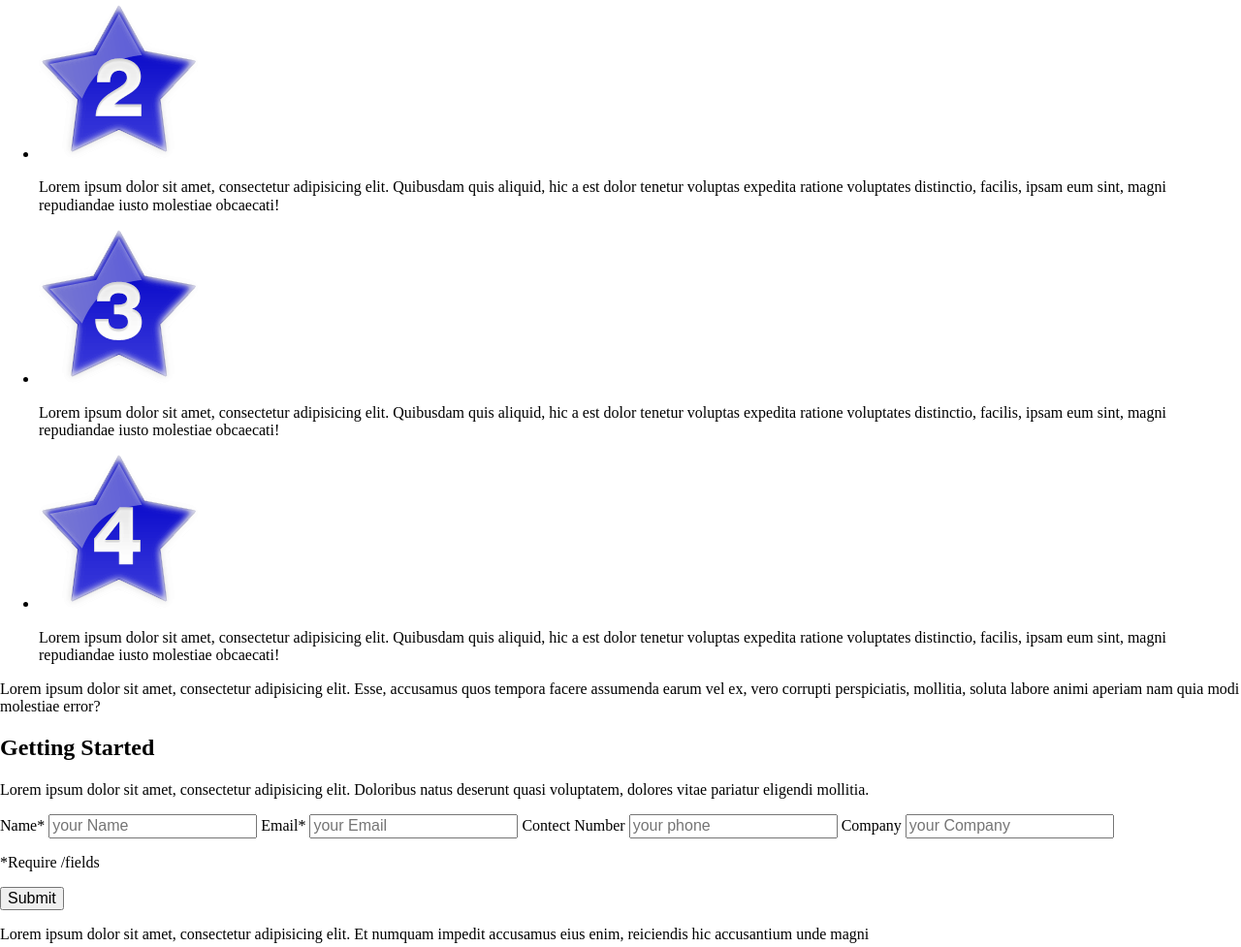
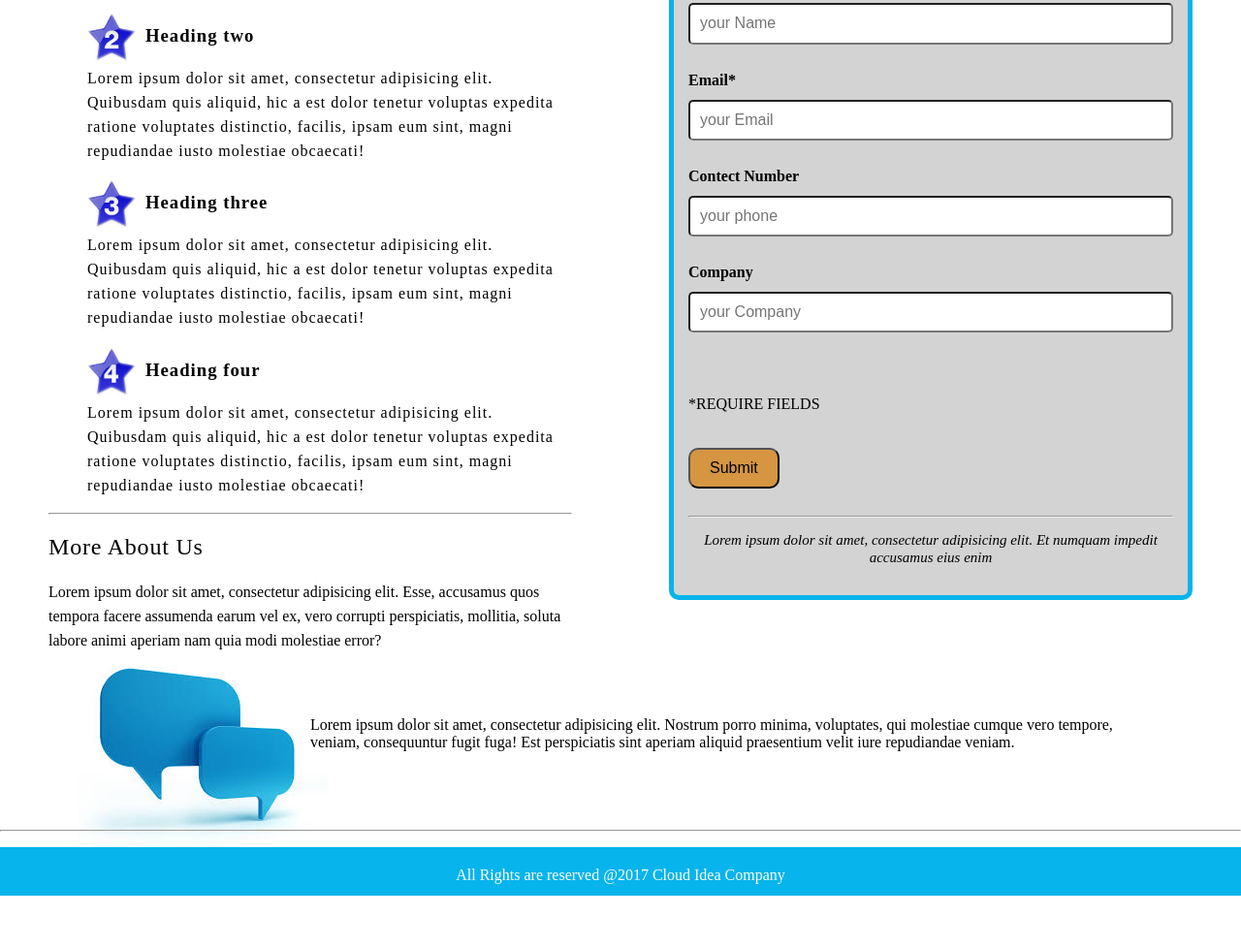
Before and after one commit to imran-ib/landing-page, a website: page app/index.html in a window 1280 px wide. Shown: the part 603-1580 px from the top of the page at 97% size. After the commit the page ends 1527 px from the top, so only its background shows below. Drawn offline with Linux system fonts and the light colour scheme; files whose address does not match are found by name.

Commit message:
project completed

```diff
--- a/app/assets/styles/base/_global.css
+++ b/app/assets/styles/base/_global.css
@@ -3,3 +3,6 @@ a {
 	font-size: 22px;
 
 }
+li{
+	list-style: none;
+}
--- a/app/assets/styles/base/_mixin.css
+++ b/app/assets/styles/base/_mixin.css
@@ -1,5 +1,19 @@
-@define-mixin atLarge{
+@define-mixin atSmall {
+	@media (min-width: 530px) {
+		@mixin-content;
+	}
+}
 
+
+@define-mixin atMedium {
+	@media (min-width: 800px) {
+		@mixin-content;
+	}
+}
+
+
+
+@define-mixin atLarge {
 	@media (min-width: 1008px) {
 		@mixin-content;
 	}
@@ -7,20 +21,11 @@
 
 
 
-@define-mixin atMedium{
+@define-mixin clearfix{
 
-	@media (min-width: 800px) {
-		@mixin-content;
-
-	}
-
+	&::after{
+			content:"";
+			clear: both;
+			display: table;
+		}
 }
-
-
-
-
-@define-mixin atSmall{
-	@media (min-width: 640px){
-		@mixin-content;
-	}
-}
--- a/app/assets/styles/base/_var.css
+++ b/app/assets/styles/base/_var.css
@@ -1,6 +1,4 @@
 $mainBlue: #0A4CC2;
 $mainNav: #07B4EB;
-
-
-/*$mainBlue: #2f5572;
-$mainOrange:#d59541;*/
+$darkBlue: #120D9C;
+$mainOrange:#d59541;
--- /dev/null
+++ b/app/assets/styles/modules/_footer.css
@@ -0,0 +1,14 @@
+.footer{
+	display: block;
+	margin-top: 10px;
+	background-color: $mainNav;
+	height: 50px;
+	padding-top: 0;
+
+	&-p{
+		text-align: center;
+		padding-top: 20px;
+		color: #fff;
+	}
+
+}
--- /dev/null
+++ b/app/assets/styles/modules/_form.css
@@ -0,0 +1,61 @@
+.form{
+	border: 5px solid $mainNav;
+	border-radius: 10px;
+	padding: 15px;
+	 background-color: lightgrey;
+
+	&__heading{
+		font-weight: 600;
+	}
+
+	&__paragraph{
+		font-size: 19px;
+		letter-spacing: 1.1px;
+		border-bottom: 2px #eee solid;
+		paddipaddingtom: 20p20	}
+
+	&__input{
+		padding-bottom: 20px;
+		display: flex;
+		 flex-direction: column;
+
+
+	}
+
+	&__require{
+		text-transform: uppercase;
+		font-weight: 200;
+		float: left;
+		margin-right: 300px;
+	}
+
+	&__btn{
+		padding: 10px 20px;
+		background-color: $mainOrange;
+		margin:20px 0 20px 0;
+		border-radius: 10px;
+		box-shadow: 10px;
+
+
+	}
+
+	&__footer{
+		text-align: center;
+		font-size: 15px;
+		font-style: italic;
+	}
+
+
+
+}
+form input[type=text],
+		[type=email]{
+		padding: 10px;
+		border-radius: 5px;
+		margin-bottom: 10px;
+	}
+
+form label{
+	font-weight: bolder;
+	margin-bottom: 10px;
+}
--- a/app/assets/styles/modules/_header.css
+++ b/app/assets/styles/modules/_header.css
@@ -25,6 +25,7 @@
 	&__paragraph{
 		font-size: 1.1rem;
 		letter-spacing: 1px;
+		text-align: center;
 	}
 
 }
--- /dev/null
+++ b/app/assets/styles/modules/_page-section.css
@@ -0,0 +1,29 @@
+.page-section{
+	letter-spacing: 1px;
+	line-height: 25px;
+	&__img{
+		width: 50px;
+		height: 50px;
+		float: left;
+		padding-right: 10px;
+	}
+
+	&p{
+		width: 90%;
+	}
+
+	&__heading{
+		padding-top: 10px;
+
+	}
+
+	&__footer{
+		line-height: 25px;
+
+	}
+
+	&__footer-heading{
+		font-weight: 400;
+		letter-spacing: 0.8px;
+	}
+}
--- /dev/null
+++ b/app/assets/styles/modules/_testimonial.css
@@ -0,0 +1,21 @@
+.testimonial{
+	clear: both;
+
+
+	&-img{
+		width: 110px;
+		height: 110px;
+		float: left;
+		position: relative;
+		left: 80px;
+		bottom: 60px;
+		z-index: -10;
+	}
+
+	&-p{
+		margin-left: 320px;
+		margin-right: 80px;
+		margin-bottom: 80px;
+		z-index: 10;
+	}
+}
--- a/app/assets/styles/modules/_wrapper.css
+++ b/app/assets/styles/modules/_wrapper.css
@@ -1,4 +1,17 @@
-/*.wrapper{
-	margin-left: 80px;
-	margin-right: 80px;
-}*/
+.wrapperLeft{
+		width: 50%;
+		float: left;
+		padding: 50px;
+		box-sizing: border-box;
+		@mixin clearfix;
+
+}
+
+.wrapperRight{
+		width: 50%;
+		float: right;
+		padding: 50px;
+		box-sizing: border-box;
+		@mixin clearfix;
+
+}
--- a/app/index.html
+++ b/app/index.html
@@ -6,19 +6,18 @@
 	<link rel="stylesheet" href="temp/styles/main.css">
 </head>
 <body>
-		<div class ="nav-bar">
-		<nav >
 
+		<nav class = "nav-bar" >
+			<p class="nav-bar__logo">Solution to All your problems</p>
 				<ul class = "nav-bar__list">
-				<img class = "nav-bar__img" src="assets/images/logo.png" alt="cloud logo">
-
+					<li> <a href="#">Home</a></li>
+					<li><a href="#">About </a></li>
 					<li> <a href="#">Contect</a></li>
-				<li><a href="#">About </a></li>
-				<li> <a href="#">Home</a></li>
-
 				</ul>
 		</nav>
-		</div>
+
+
+
 	<div class="header">
 
 			<img class="header-img" src="assets/images/Cloud-Logo.jpg" alt="cloud logo">
@@ -27,66 +26,100 @@
 
 		</div>
 
+		<div class="wrapperLeft">
+			<ul class = "page-section">
+				<li>
 
-	<ul>
-		<li>
-			<img src="assets/images/one.png" alt="number one">
+					<img class = " page-section__img"  src="assets/images/one.png" alt="number one">
+						<h3 class = "page-section__heading">Heading one</h3>
 					<p>Lorem ipsum dolor sit amet, consectetur adipisicing elit. Quibusdam quis aliquid, hic a est dolor tenetur voluptas expedita ratione voluptates distinctio, facilis, ipsam eum sint, magni repudiandae iusto molestiae obcaecati!</p>
 				</li>
 				<li>
-			<img src="assets/images/two.png" alt="number two">
+
+					<img class = " page-section__img"  src="assets/images/two.png" alt="number two">
+						<h3 class = "page-section__heading">Heading two </h3>
 					<p>Lorem ipsum dolor sit amet, consectetur adipisicing elit. Quibusdam quis aliquid, hic a est dolor tenetur voluptas expedita ratione voluptates distinctio, facilis, ipsam eum sint, magni repudiandae iusto molestiae obcaecati!</p>
 				</li>
 				<li>
-			<img src="assets/images/three.png" alt="number three">
+
+					<img class = " page-section__img"  src="assets/images/three.png" alt="number three">
+						<h3 class = "page-section__heading">Heading three </h3>
 					<p>Lorem ipsum dolor sit amet, consectetur adipisicing elit. Quibusdam quis aliquid, hic a est dolor tenetur voluptas expedita ratione voluptates distinctio, facilis, ipsam eum sint, magni repudiandae iusto molestiae obcaecati!</p>
 				</li>
 				<li>
-			<img src="assets/images/four.png" alt="number four">
+
+					<img  class = " page-section__img" src="assets/images/four.png" alt="number four">
+						<h3 class = "page-section__heading">Heading four</h3>
 					<p>Lorem ipsum dolor sit amet, consectetur adipisicing elit. Quibusdam quis aliquid, hic a est dolor tenetur voluptas expedita ratione voluptates distinctio, facilis, ipsam eum sint, magni repudiandae iusto molestiae obcaecati!</p>
 				</li>
 			</ul>
 
-
-		<p>Lorem ipsum dolor sit amet, consectetur adipisicing elit. Esse, accusamus quos tempora facere assumenda earum vel ex, vero corrupti perspiciatis, mollitia, soluta labore animi aperiam nam quia modi molestiae error?</p>
+			<hr>
 
 
+				<h2 class = "page-section__footer-heading">More About Us</h2>
+
+
+				<p class = "page-section__footer">Lorem ipsum dolor sit amet, consectetur adipisicing elit. Esse, accusamus quos tempora facere assumenda earum vel ex, vero corrupti perspiciatis, mollitia, soluta labore animi aperiam nam quia modi molestiae error?</p>
+
+		</div>
+
+			<div class="wrapperRight">
 				<div class="form">
 
-			<h2>Getting Started</h2>
-			<p>Lorem ipsum dolor sit amet, consectetur adipisicing elit. Doloribus natus deserunt quasi voluptatem, dolores vitae pariatur eligendi mollitia.</p>
+					<h2  class = "form__heading">Getting Started</h2>
+					<p class = "form__paragraph">Lorem ipsum dolor sit amet, consectetur adipisicing elit. Doloribus natus deserunt quasi voluptatem</p>
 					<form action="">
+						<div class="form__input">
 								<label for="name">Name*</label>
 								<input type="text" id ="name" placeholder = "your Name">
+								<br>
 
 								<label for="email">Email*</label>
 								<input type="email" id ="email" placeholder = "your Email">
+								<br>
 
 								<label for="phone">Contect Number</label>
 								<input type="text" id ="phone" placeholder = "your phone">
+								<br>
 
 
 
 								<label for="company">Company</label>
 								<input type="text" id ="company" placeholder = "your Company">
-				<p>*Require /fields</p>
-				<button>Submit</button>
+								<br>
+						</div>
 
-				<p>Lorem ipsum dolor sit amet, consectetur adipisicing elit. Et numquam impedit accusamus eius enim, reiciendis hic accusantium unde magni</p>
+						<p class = "form__require">*Require fields</p>
+
+						<button class = "form__btn">Submit</button>
+
+						<hr>
+
+						<p class= "form__footer">Lorem ipsum dolor sit amet, consectetur adipisicing elit. Et numquam impedit accusamus eius enim</p>
 
 					</form>
 				</div>
 
-		<div class="testimonial">
-			<img src="assets/images/testimonial.jpg" alt="Testimonial image">
-			<p>Lorem ipsum dolor sit amet, consectetur adipisicing elit. Nostrum porro minima, voluptates, qui molestiae cumque vero tempore, veniam, consequuntur fugit fuga! Est perspiciatis sint aperiam aliquid praesentium velit iure repudiandae veniam, consequuntur fugit fuga! Est perspiciatis sint aperiam aliquid praesentium velit iure repudiandae.</p>
 			</div>
 
+		<div class="testimonial">
+			<div class="testimonial-img">
+				<img class = "" src="assets/images/testimonial.jpg" alt="Testimonial image">
+			</div>
+			<div class="testimonial-p">
+				<p class = "">Lorem ipsum dolor sit amet, consectetur adipisicing elit. Nostrum porro minima, voluptates, qui molestiae cumque vero tempore, veniam, consequuntur fugit fuga! Est perspiciatis sint aperiam aliquid praesentium velit iure repudiandae veniam.</p>
+			</div>
+		</div>
+				<hr>
+
+		<div class="footer">
 			<footer>
-			<p>
+				<p class = "footer-p">
 					All Rights are reserved @2017 Cloud Idea Company
 				</p>
 			</footer>
+		</div>
 <script src="app @2017 Cloud Idea Company/temp/scripts/script.js"></script>
 </body>
 </html>
--- a/app/temp/styles/main.css
+++ b/app/temp/styles/main.css
@@ -450,13 +450,14 @@ template {
   display: none;
 }
 
-/*$mainBlue: #2f5572;
-$mainOrange:#d59541;*/
-
 a {
 	color: orange;
 	font-size: 22px;
 
+}
+
+li{
+	list-style: none;
 }
 
 .nav-bar{
@@ -467,29 +468,35 @@ a {
 	background-color: #07B4EB;
 	margin-bottom: 40px;
 
+}
 
+.nav-bar__logo{
+		display: inline-block;
+		font-size: 1.5rem;
+		position:relative;
+		top: -25px;
+		left: 100px;
+		width: 165px;
+		height: 90px;
+		background-color: #120D9C;
+		color: #fff;
+		padding: 10px 0 0 10px ;
+		border-radius: 5px;
 
 	}
 
-.nav-bar__img{
-		position:relative;
-		top: 0;
-		left: 150px;
-		width: 150px;
-		height: 100px;
-		border-radius: 40%;
+.nav-bar__list{
+		float: right;
 	}
 
 .nav-bar__list > li{
-			float: right;
-			padding: 10px;
-			list-style: none;
+		display: block;
 		margin-right: 30px;
+		float: left;
 	}
 
-.nav-bar__list > li > a{
+.nav-bar a {
 		color: #fff;
-				font-weight: 200;
 		text-decoration: none;
 	}
 
@@ -521,9 +528,171 @@ a {
 .header__paragraph{
 		font-size: 1.1rem;
 		letter-spacing: 1px;
+		text-align: center;
 	}
 
-/*.wrapper{
-	margin-left: 80px;
+.wrapperLeft{
+		width: 50%;
+		float: left;
+		padding: 50px;
+		-webkit-box-sizing: border-box;
+		        box-sizing: border-box;
+
+}
+
+.wrapperLeft::after{
+			content:"";
+			clear: both;
+			display: table;
+		}
+
+.wrapperRight{
+		width: 50%;
+		float: right;
+		padding: 50px;
+		-webkit-box-sizing: border-box;
+		        box-sizing: border-box;
+
+}
+
+.wrapperRight::after{
+			content:"";
+			clear: both;
+			display: table;
+		}
+
+.page-section{
+	letter-spacing: 1px;
+	line-height: 25px;
+}
+
+.page-section__img{
+		width: 50px;
+		height: 50px;
+		float: left;
+		padding-right: 10px;
+	}
+
+.page-sectionp{
+		width: 90%;
+	}
+
+.page-section__heading{
+		padding-top: 10px;
+
+	}
+
+.page-section__footer{
+		line-height: 25px;
+
+	}
+
+.page-section__footer-heading{
+		font-weight: 400;
+		letter-spacing: 0.8px;
+	}
+
+.form{
+	border: 5px solid #07B4EB;
+	border-radius: 10px;
+	padding: 15px;
+	 background-color: lightgrey;
+
+
+
+}
+
+.form__heading{
+		font-weight: 600;
+	}
+
+.form__paragraph{
+		font-size: 19px;
+		letter-spacing: 1.1px;
+		border-bottom: 2px #eee solid;
+		paddipaddingtom: 20p20	}
+
+.form__input{
+		padding-bottom: 20px;
+		display: -webkit-box;
+		display: -ms-flexbox;
+		display: flex;
+		 -webkit-box-orient: vertical;
+		 -webkit-box-direction: normal;
+		     -ms-flex-direction: column;
+		         flex-direction: column;
+
+
+	}
+
+.form__require{
+		text-transform: uppercase;
+		font-weight: 200;
+		float: left;
+		margin-right: 300px;
+	}
+
+.form__btn{
+		padding: 10px 20px;
+		background-color: #d59541;
+		margin:20px 0 20px 0;
+		border-radius: 10px;
+		-webkit-box-shadow: 10px;
+		        box-shadow: 10px;
+
+
+	}
+
+.form__footer{
+		text-align: center;
+		font-size: 15px;
+		font-style: italic;
+	}
+
+form input[type=text],
+		[type=email]{
+		padding: 10px;
+		border-radius: 5px;
+		margin-bottom: 10px;
+	}
+
+form label{
+	font-weight: bolder;
+	margin-bottom: 10px;
+}
+
+.testimonial{
+	clear: both;
+}
+
+.testimonial-img{
+		width: 110px;
+		height: 110px;
+		float: left;
+		position: relative;
+		left: 80px;
+		bottom: 60px;
+		z-index: -10;
+	}
+
+.testimonial-p{
+		margin-left: 320px;
 		margin-right: 80px;
-}*/
+		margin-bottom: 80px;
+		z-index: 10;
+	}
+
+.footer{
+	display: block;
+	margin-top: 10px;
+	background-color: #07B4EB;
+	height: 50px;
+	padding-top: 0;
+
+}
+
+.footer-p{
+		text-align: center;
+		padding-top: 20px;
+		color: #fff;
+	}
```
Also changed, not shown: app/assets/styles/main.css (+6 -1 lines), app/assets/styles/modules/_navbar.css (+25 -18 lines), gulp/tasks/styles.js (+4 -3 lines). Lines whose indentation alone changed are shown as unchanged.
